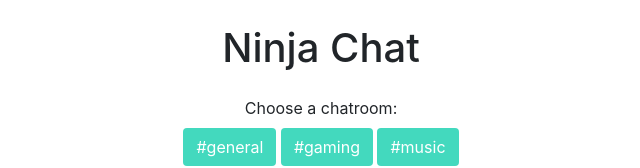
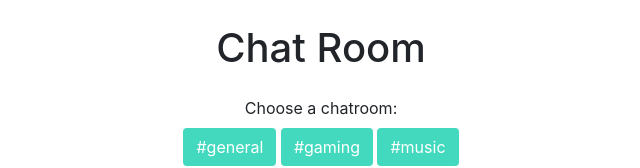
Before and after one commit to AtitMore/ChatRoomJS, a plain HTML site: page index.html in a window 1280 px wide. Shown: the top 168 px of the page, without its empty margins (319-959 px from the left). Drawn offline with nearby package versions, Linux system fonts and the light colour scheme; no server answers.

Commit message:
removed the comment part

```diff
--- a/index.html
+++ b/index.html
@@ -10,24 +10,20 @@
       crossorigin="anonymous"
     />
     <link rel="stylesheet" href="styles.css" />
-    <title>Ninja Chat</title>
+    <title>Chat Room</title>
   </head>
   <body>
-    <!-- container & title -->
     <div class="container my-4">
-      <h1 class="my-4 text-center">Ninja Chat</h1>
-      <!-- buttons for chatrooms -->
+      <h1 class="my-4 text-center">Chat Room</h1>
       <div class="chat-rooms mb-3 text-center">
         <div class="my-2">Choose a chatroom:</div>
         <button class="btn" id="general">#general</button>
         <button class="btn" id="gaming">#gaming</button>
         <button class="btn" id="music">#music</button>
       </div>
-      <!-- chat list / window -->
       <div class="chat-window">
         <ul class="chat-list list-group"></ul>
       </div>
-      <!-- new chat form -->
       <form class="new-chat my-3">
         <div class="input-group">
           <div class="input-group-prepend">
@@ -39,7 +35,6 @@
           </div>
         </div>
       </form>
-      <!-- update name form -->
       <form class="new-name my-3">
         <div class="input-group">
           <div class="input-group-prepend">
@@ -55,14 +50,10 @@
     </div>
 
     <script src="http://cdn.date-fns.org/v1.9.0/date_fns.min.js"></script>
-    <!-- The core Firebase JS SDK is always required and must be listed first -->
     <script src="https://www.gstatic.com/firebasejs/7.14.4/firebase-app.js"></script>
     <script src="https://www.gstatic.com/firebasejs/7.14.4/firebase-firestore.js"></script>
-    <!-- TODO: Add SDKs for Firebase products that you want to use
-     https://firebase.google.com/docs/web/setup#available-libraries -->
 
     <script>
-      // Your web app's Firebase configuration
       var firebaseConfig = {
         apiKey: "AIzaSyB8S3YiUKvJou-gJbuxw1ACUW6-q_M7iaY",
         authDomain: "chatroom-98b19.firebaseapp.com",
@@ -72,7 +63,6 @@
         messagingSenderId: "214450138216",
         appId: "1:214450138216:web:9f79c378be6583a6c99fdd",
       };
-      // Initialize Firebase
       firebase.initializeApp(firebaseConfig);
       const db = firebase.firestore();
     </script>
```
Also changed, not shown: scripts/app.js (+0 -9 lines), scripts/chat.js (+0 -22 lines), styles.css (line endings or trailing spaces).
